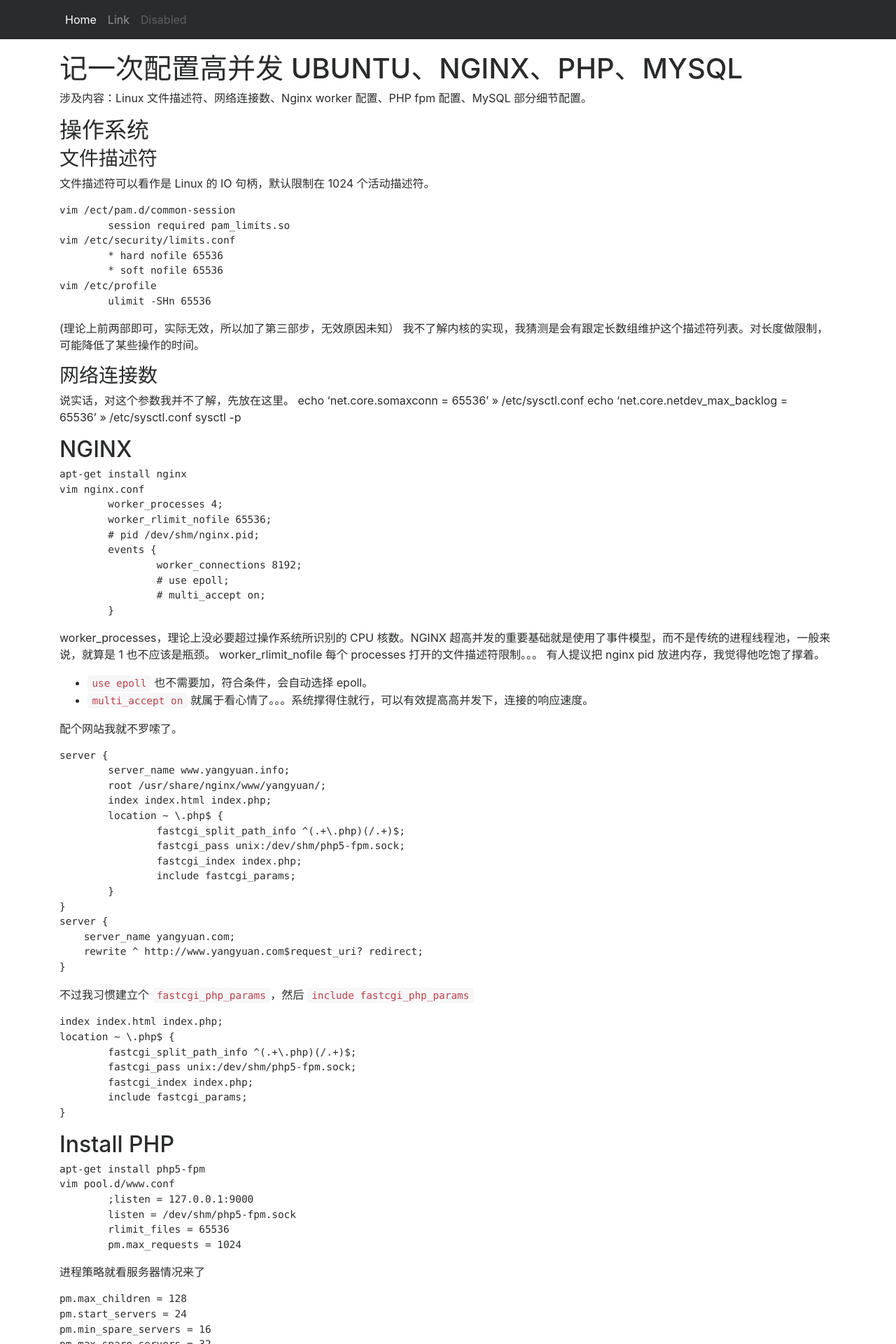
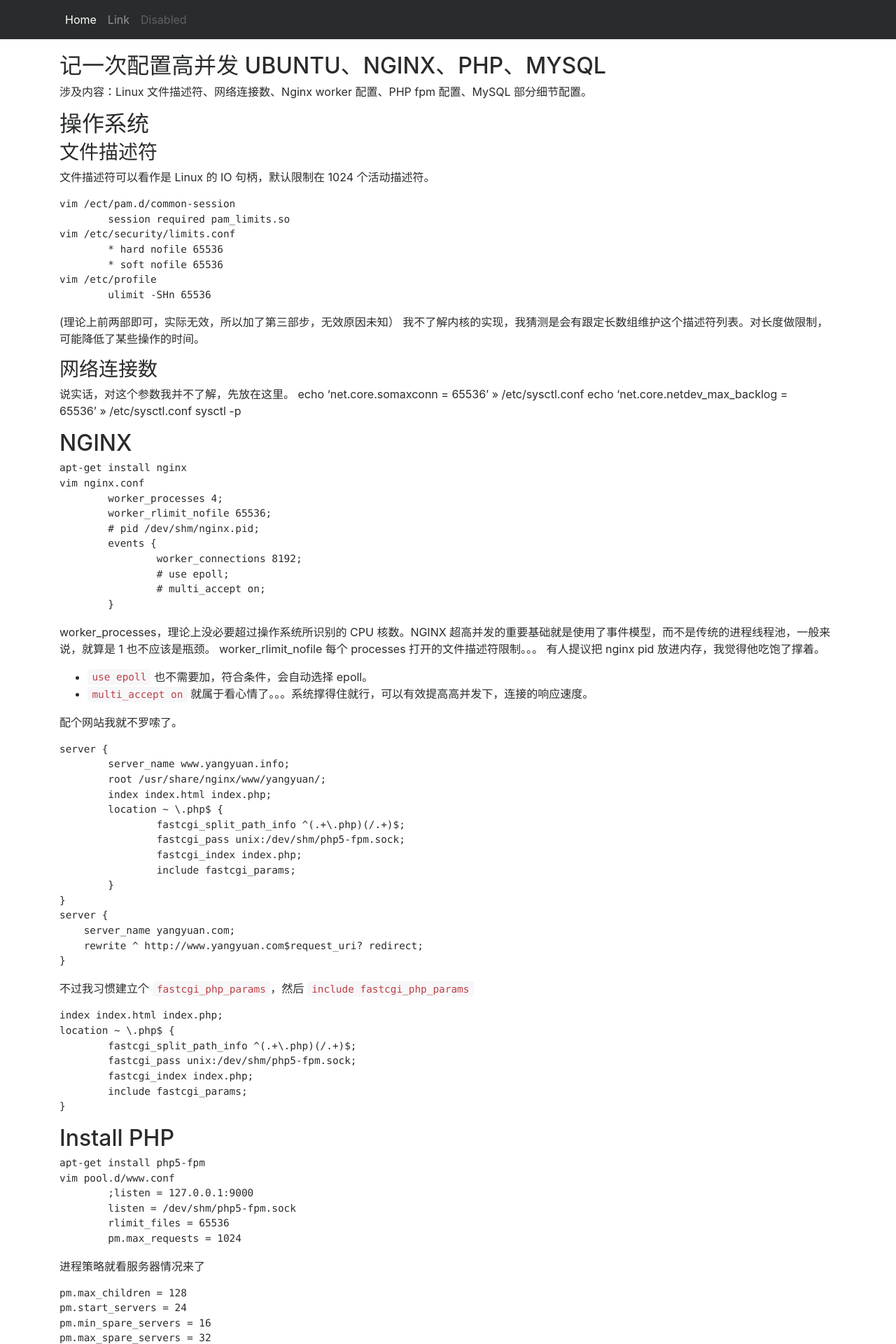
Before and after one commit to yangyuan/yangyuan.github.io, a Jekyll site: the page built from _posts/2014-04-08-zh-ubuntu-nginx-php-mysql.md, in a window 1280 px wide. Shown: the top 1920 px of the page at 70% size. Built offline with Jekyll 4.4.1, drawn with Linux system fonts in a browser that asks for light colours; nearby versions of some CDN libraries.

Commit message:
Adjust style

```diff
--- a/_layouts/page.html
+++ b/_layouts/page.html
@@ -3,7 +3,7 @@
 ---
 
 <article class="page">
-  <h1>{{ page.title }}</h1>
+  <h2>{{ page.title }}</h2>
 
   <div class="entry">
     {{ content }}
--- a/_layouts/post.html
+++ b/_layouts/post.html
@@ -3,7 +3,7 @@
 ---
 
 <article class="post">
-  <h1>{{ page.title }}</h1>
+  <h2>{{ page.title }}</h2>
 
   <div class="entry">
     {{ content }}
--- a/index.html
+++ b/index.html
@@ -5,7 +5,7 @@
 <div id="posts">
   {% for post in site.posts %}
     <article class="post">
-      <h2><a href="{{ post.url }}">{{ post.title }}</a></h2>
+      <h3><a href="{{ post.url }}">{{ post.title }}</a></h3>
       <div class="entry">
         {{ post.excerpt }}
       </div>
--- a/resource/style.css
+++ b/resource/style.css
@@ -2,8 +2,6 @@
   padding: 20px 15px 0;
 }
 
-#posts h1 {
-	font-size:18px;
-	line-height:24px;
-	font-weight: bold;
+article {
+    font-family: -apple-system,system-ui,BlinkMacSystemFont,"Segoe UI",Roboto,"Helvetica Neue",Arial, "Microsoft Yahei", "Segoe UI Symbol", sans-serif;
 }
```
